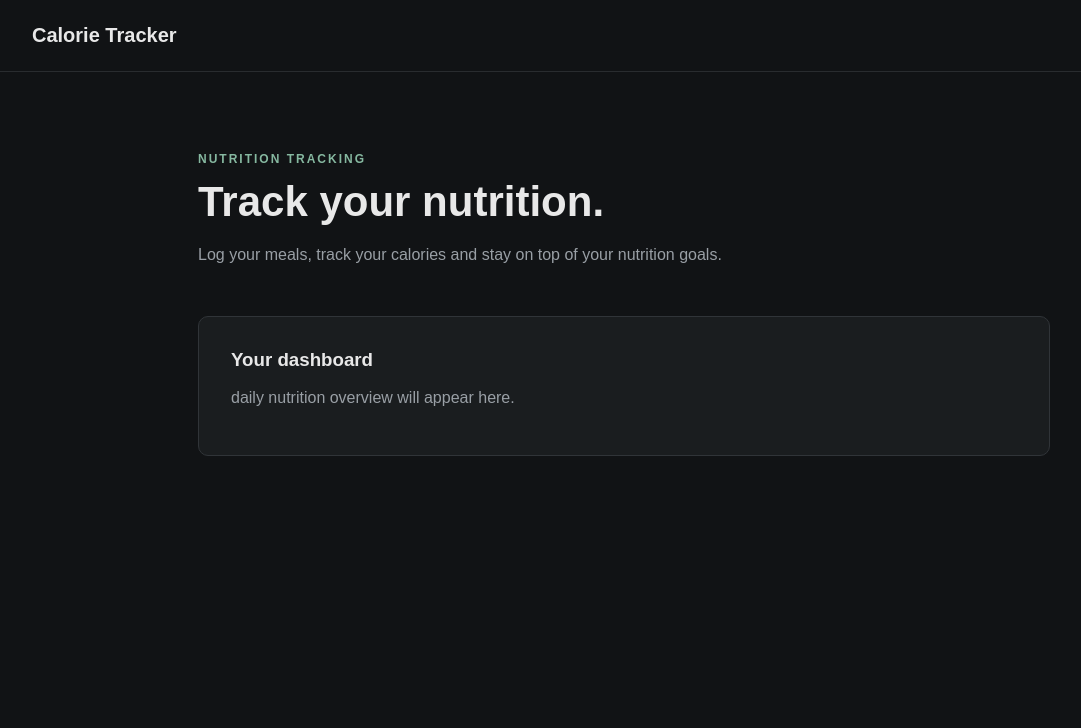
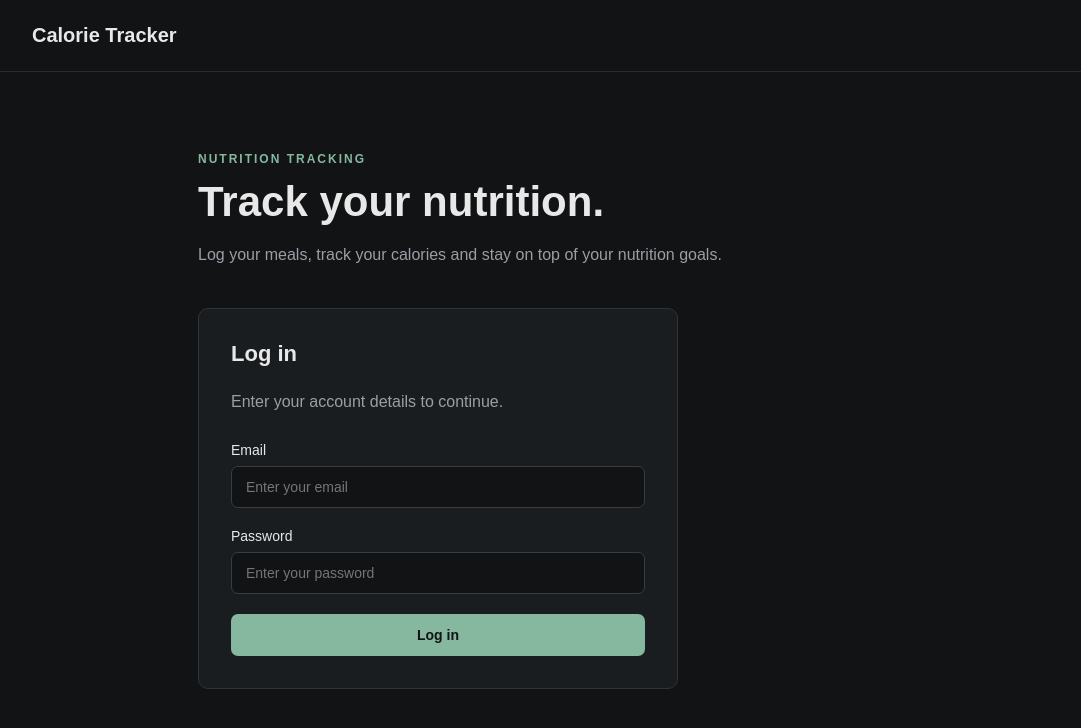
Before and after one commit to direnp-afk/Calorie-Tracker, a React app in the folder frontend/: page / in a window 1280 px wide. Shown: the top 728 px of the page, without its empty margins (16-1097 px from the left). Built offline with nearby package versions, Linux system fonts and the light colour scheme; the HTML template or start-up script is replaced by a standard one.

Commit message:
Add login page ui, JWT authentication and fast api integration

```diff
--- a/frontend/src/App.css
+++ b/frontend/src/App.css
@@ -32,21 +32,88 @@ h1 {
   margin: 12px 0;
 }
 
-.description {
+.description,
+.form-description {
   color: #999fa5;
   line-height: 1.6;
 }
 
+.login-card,
 .dashboard-preview {
-  margin-top: 48px;
+  max-width: 480px;
+  margin-top: 40px;
   padding: 32px;
   background-color: #1a1d1f;
   border: 1px solid #303438;
   border-radius: 10px;
 }
 
+.login-card h3,
 .dashboard-preview h3 {
   margin-top: 0;
+  font-size: 22px;
+}
+
+.login-card form {
+  display: flex;
+  flex-direction: column;
+  margin-top: 28px;
+}
+
+.login-card label {
+  margin-bottom: 8px;
+  font-size: 14px;
+}
+
+.login-card input {
+  padding: 12px 14px;
+  margin-bottom: 20px;
+  background-color: #111315;
+  border: 1px solid #383d40;
+  border-radius: 7px;
+  color: #e8e8e8;
+  font-size: 14px;
+}
+
+.login-card input:focus {
+  outline: none;
+  border-color: #86b8a0;
+}
+
+button {
+  padding: 13px 18px;
+  background-color: #86b8a0;
+  color: #111315;
+  border: none;
+  border-radius: 7px;
+  font-size: 14px;
+  font-weight: 600;
+  cursor: pointer;
+}
+
+button:hover {
+  background-color: #a0ceb6;
+}
+
+button:disabled {
+  opacity: 0.6;
+  cursor: not-allowed;
+}
+
+.secondary-button {
+  margin-top: 16px;
+  background-color: #303438;
+  color: #e8e8e8;
+}
+
+.secondary-button:hover {
+  background-color: #3c4246;
+}
+
+.error-message {
+  color: #ed9292;
+  font-size: 13px;
+  margin: 0 0 16px;
 }
 
 .dashboard-preview p {
@@ -66,6 +133,7 @@ h1 {
     font-size: 34px;
   }
 
+  .login-card,
   .dashboard-preview {
     padding: 24px;
   }
--- a/frontend/src/App.jsx
+++ b/frontend/src/App.jsx
@@ -1,7 +1,40 @@
 
+import { useState } from "react";
+import { loginUser, verifyUser } from "./api/client";
 import "./App.css";
 
 function App() {
+  const [email, setEmail] = useState("");
+  const [password, setPassword] = useState("");
+  const [user, setUser] = useState(null);
+  const [error, setError] = useState("");
+  const [loading, setLoading] = useState(false);
+
+  async function handleLogin(event) {
+    event.preventDefault();
+    setError("");
+    setLoading(true);
+
+    try {
+      const token = await loginUser(email, password);
+      const loggedInUser = await verifyUser(token);
+
+      setUser(loggedInUser);
+      setPassword("");
+    } catch (err) {
+      setError(err.message);
+    } finally {
+      setLoading(false);
+    }
+  }
+
+  function handleLogout() {
+    setUser(null);
+    setEmail("");
+    setPassword("");
+    setError("");
+  }
+
   return (
     <div className="app">
       <header className="app-header">
@@ -10,17 +43,60 @@ function App() {
 
       <main className="app-main">
         <p className="subtitle">NUTRITION TRACKING</p>
-
         <h1>Track your nutrition.</h1>
 
         <p className="description">
           Log your meals, track your calories and stay on top of your nutrition goals.
         </p>
 
-        <section className="dashboard-preview">
-          <h3>Your dashboard</h3>
-          <p>daily nutrition overview will appear here.</p>
-        </section>
+        {user ? (
+          <section className="dashboard-preview">
+            <h3>Welcome back!</h3>
+            <p>Logged in as {user.email}</p>
+            <p>Your dashboard will appear here.</p>
+
+            <button onClick={handleLogout} className="secondary-button">
+              Log out
+            </button>
+          </section>
+        ) : (
+          <section className="login-card">
+            <h3>Log in</h3>
+            <p className="form-description">
+              Enter your account details to continue.
+            </p>
+
+            <form onSubmit={handleLogin}>
+              <label htmlFor="email">Email</label>
+              <input
+                id="email"
+                type="email"
+                placeholder="Enter your email"
+                value={email}
+                onChange={(event) => setEmail(event.target.value)}
+                autoComplete="email"
+                required
+              />
+
+              <label htmlFor="password">Password</label>
+              <input
+                id="password"
+                type="password"
+                placeholder="Enter your password"
+                value={password}
+                onChange={(event) => setPassword(event.target.value)}
+                autoComplete="current-password"
+                required
+              />
+
+              {error && <p className="error-message">{error}</p>}
+
+              <button type="submit" disabled={loading}>
+                {loading ? "Logging in..." : "Log in"}
+              </button>
+            </form>
+          </section>
+        )}
       </main>
     </div>
   );
--- /dev/null
+++ b/frontend/src/api/client.js
@@ -0,0 +1,39 @@
+
+export async function loginUser(email, password) {
+  const response = await fetch("/api/auth/token", {
+    method: "POST",
+    headers: {
+      "Content-Type": "application/x-www-form-urlencoded",
+    },
+    body: new URLSearchParams({
+      username: email,
+      password: password,
+    }),
+  });
+
+  if (!response.ok) {
+    if (response.status === 404 || response.status === 401) {
+      throw new Error("Incorrect email or password.");
+    }
+
+    throw new Error("Login failed. Please try again.");
+  }
+
+  const data = await response.json();
+  return data.access_token;
+}
+
+export async function verifyUser(token) {
+  const response = await fetch("/api/auth/verify-token", {
+    headers: {
+      Authorization: `Bearer ${token}`,
+    },
+  });
+
+  if (!response.ok) {
+    throw new Error("Could not verify your account.");
+  }
+
+  const data = await response.json();
+  return data.user;
+}
--- a/frontend/vite.config.js
+++ b/frontend/vite.config.js
@@ -1,7 +1,16 @@
-import react from '@vitejs/plugin-react'
-import { defineConfig } from 'vite'
 
-// https://vite.dev/config/
+import { defineConfig } from "vite";
+import react from "@vitejs/plugin-react";
+
 export default defineConfig({
   plugins: [react()],
-})
+  server: {
+    proxy: {
+      "/api": {
+        target: "http://127.0.0.1:8000",
+        changeOrigin: true,
+        rewrite: (path) => path.replace(/^\/api/, ""),
+      },
+    },
+  },
+});
```
